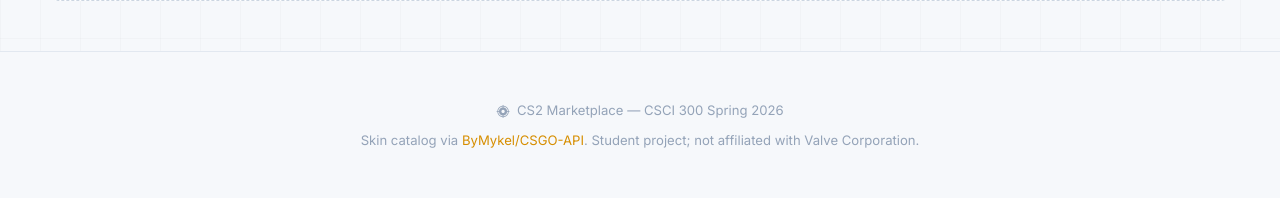
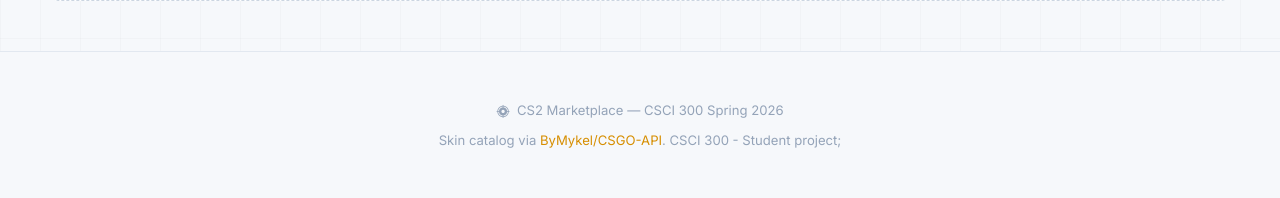
Before and after one commit to mzhadiger/CS2Market, a Flask app: page / in a window 1280 px wide. Shown: the part 602-800 px from the top of the page. Run offline with Flask 3, Linux system fonts and the light colour scheme; data comes from the database, SQL or seed files in the repository; data that the repository does not hold is empty.

Commit message:
Update base.html

```diff
--- a/templates/base.html
+++ b/templates/base.html
@@ -150,7 +150,7 @@
     <div>
       Skin catalog via
       <a href="https://github.com/ByMykel/CSGO-API" target="_blank" rel="noopener">ByMykel/CSGO-API</a>.
-      Student project; not affiliated with Valve Corporation.
+      CSCI 300 - Student project;
     </div>
   </footer>
 
```
